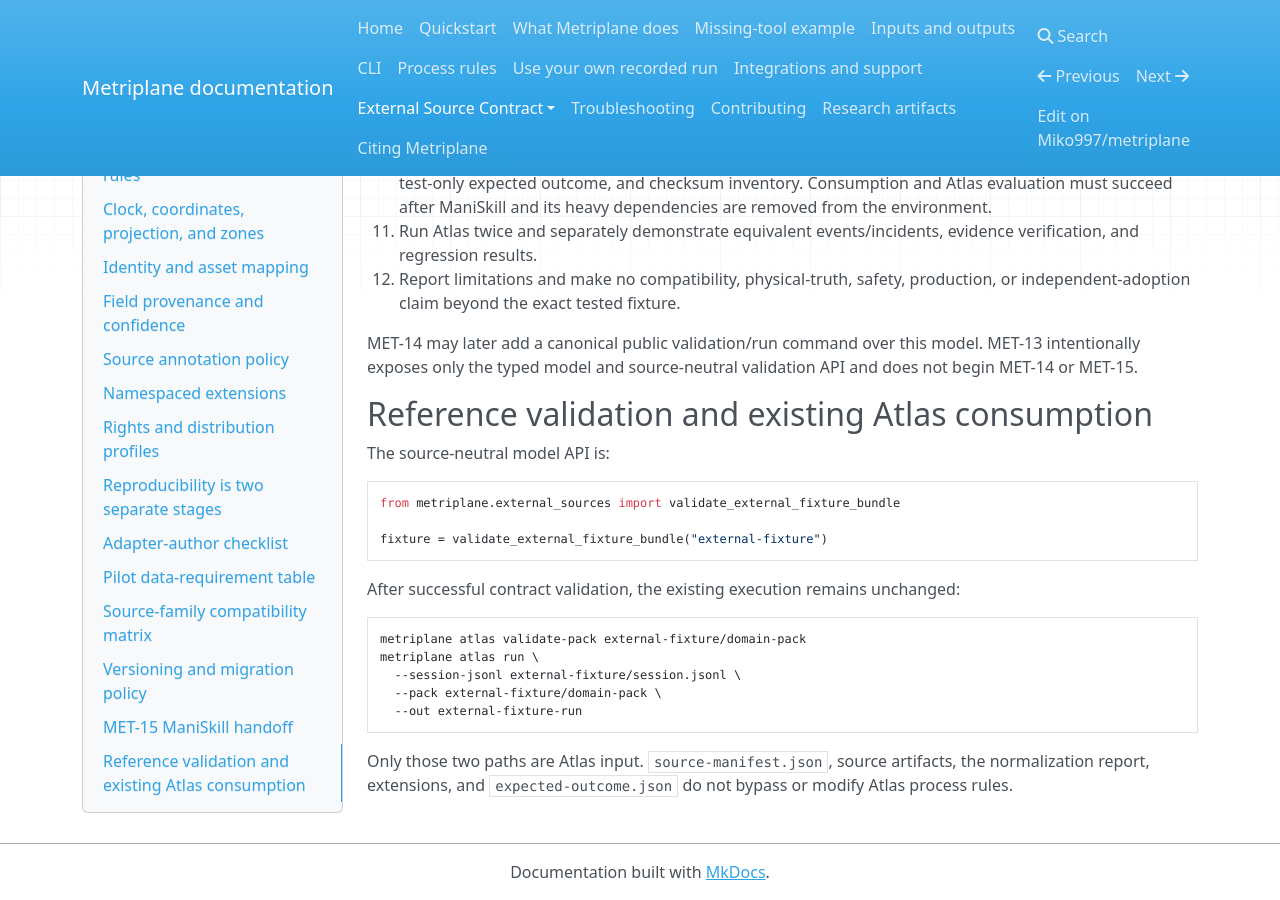
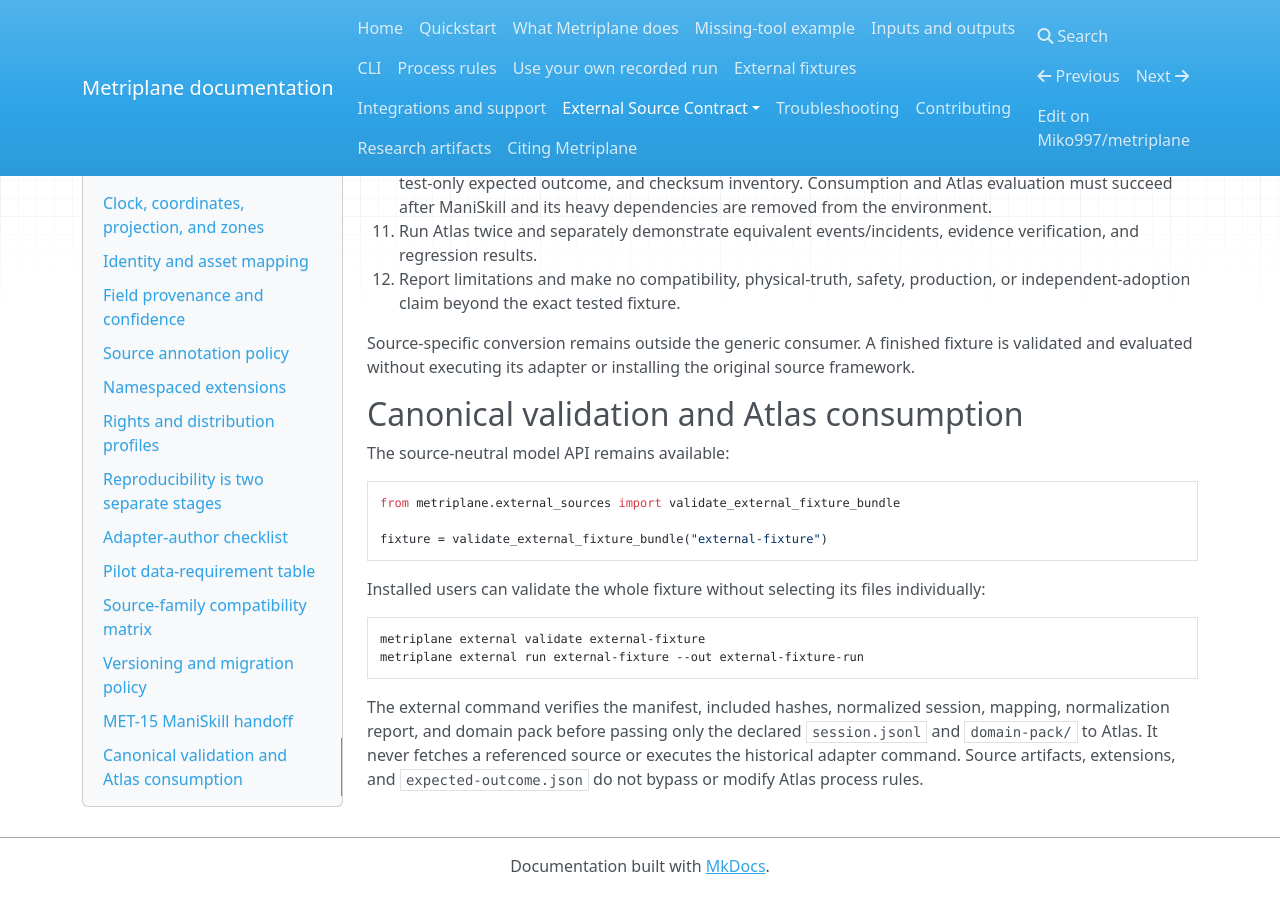
Before and after one commit to Miko997/metriplane, an MkDocs documentation site: the page built from docs/specs/external-source-contract-v1.md, in a window 1280 px wide and 900 px high, scrolled down 12577 px. Built offline with MkDocs 1.6.1, drawn with Linux system fonts in a browser that asks for light colours; nearby versions of some CDN libraries.

Commit message:
Document and release-gate external fixture workflows

````diff
--- a/docs/specs/external-source-contract-v1.md
+++ b/docs/specs/external-source-contract-v1.md
@@ -496,13 +496,13 @@
 12. Report limitations and make no compatibility, physical-truth, safety,
     production, or independent-adoption claim beyond the exact tested fixture.
 
-MET-14 may later add a canonical public validation/run command over this model.
-MET-13 intentionally exposes only the typed model and source-neutral validation
-API and does not begin MET-14 or MET-15.
+Source-specific conversion remains outside the generic consumer. A finished
+fixture is validated and evaluated without executing its adapter or installing
+the original source framework.
 
-## Reference validation and existing Atlas consumption
+## Canonical validation and Atlas consumption
 
-The source-neutral model API is:
+The source-neutral model API remains available:
 
 ```python
 from metriplane.external_sources import validate_external_fixture_bundle
@@ -510,16 +510,16 @@
 fixture = validate_external_fixture_bundle("external-fixture")
 ```
 
-After successful contract validation, the existing execution remains unchanged:
+Installed users can validate the whole fixture without selecting its files
+individually:
 
-```bash
-metriplane atlas validate-pack external-fixture/domain-pack
-metriplane atlas run \
-  --session-jsonl external-fixture/session.jsonl \
-  --pack external-fixture/domain-pack \
-  --out external-fixture-run
+```console
+metriplane external validate external-fixture
+metriplane external run external-fixture --out external-fixture-run
 ```
 
-Only those two paths are Atlas input. `source-manifest.json`, source artifacts,
-the normalization report, extensions, and `expected-outcome.json` do not bypass or
-modify Atlas process rules.
+The external command verifies the manifest, included hashes, normalized session,
+mapping, normalization report, and domain pack before passing only the declared
+`session.jsonl` and `domain-pack/` to Atlas. It never fetches a referenced source
+or executes the historical adapter command. Source artifacts, extensions, and
+`expected-outcome.json` do not bypass or modify Atlas process rules.
--- a/mkdocs.yml
+++ b/mkdocs.yml
@@ -20,6 +20,7 @@
   - CLI: user-guide/cli.md
   - Process rules: user-guide/process-rules.md
   - Use your own recorded run: user-guide/use-your-own-run.md
+  - External fixtures: user-guide/external-fixtures.md
   - Integrations and support: user-guide/integrations.md
   - External Source Contract:
       - Contract v1: specs/external-source-contract-v1.md
````
Also changed, not shown: docs/README.md (+4 -2 lines), docs/user-guide/cli.md (+26 -0 lines), docs/user-guide/external-fixtures.md (added, +156 -0 lines), docs/user-guide/integrations.md (+2 -2 lines), 2 other files.
